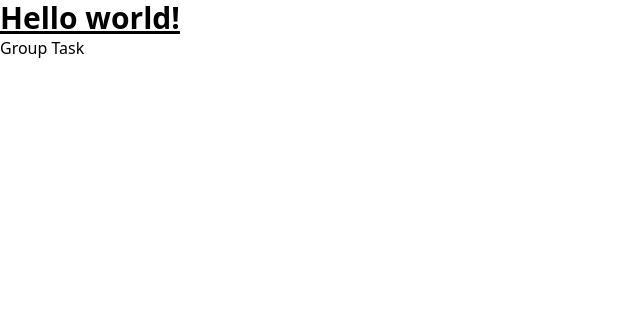
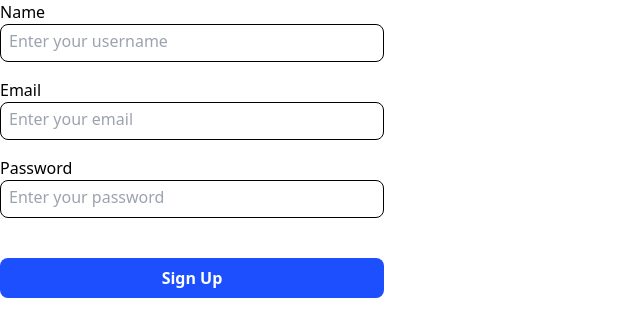
Before and after one commit to saradbabushrestha/GIT-Bootcamp, a React (Vite) app in the folder group-task/: page / in a window 1280 px wide. Shown: the top 336 px of the page, without its empty margins (0-640 px from the left). Built offline with nearby package versions, Linux system fonts and the light colour scheme.

Commit message:
made  button text field components reusable with props in typescript

```diff
--- a/group-task/package.json
+++ b/group-task/package.json
@@ -10,6 +10,7 @@
     "preview": "vite preview"
   },
   "dependencies": {
+    "lucide-react": "^0.469.0",
     "react": "^18.3.1",
     "react-dom": "^18.3.1"
   },
--- a/group-task/src/App.tsx
+++ b/group-task/src/App.tsx
@@ -1,10 +1,10 @@
-import { Sidebar } from "./Layouts/Sidebar";
+// import { Sidebar } from "./Layouts/Sidebar";
+import SignUp from "./pages/SignUp/SignUp";
 
 function App() {
   return (
     <>
-      <Sidebar />
-      <p>Group Task</p>
+      <SignUp />
     </>
   );
 }
--- /dev/null
+++ b/group-task/src/components/Sign Up/ButtonComponent.tsx
@@ -0,0 +1,9 @@
+import { ButtonComponentProps } from "../../types/Sign Up/ButtonComponentProps"
+
+const ButtonComponent = ({btnBgColor,btnText}:ButtonComponentProps) => {
+  return (
+    <button className={ `w-[30vw] font-bold text-white rounded-lg pt-2 pb-2 ${btnBgColor} mt-6`}>{btnText}</button>
+  )
+}
+
+export default ButtonComponent
--- /dev/null
+++ b/group-task/src/components/Sign Up/TextFieldComponent.tsx
@@ -0,0 +1,17 @@
+import { TextFieldComponentProps } from "../../types/Sign Up/TextFieldComponentProps"
+
+
+const TextFieldComponent = ({name,placeholder,label,inputType,value}:TextFieldComponentProps) => {
+  return (
+    <>
+      <div>
+        <p>{label}</p>
+        <div>
+          <input name={name} placeholder={placeholder} type={inputType} className="w-[30vw] rounded-lg border border-black pl-2 pr-2 pt-1 pb-2" value={value}/>
+        </div>
+      </div>
+    </>
+  )
+}
+
+export default TextFieldComponent;
--- /dev/null
+++ b/group-task/src/pages/SignUp/SignUp.tsx
@@ -0,0 +1,18 @@
+import ButtonComponent from "../../components/Sign Up/ButtonComponent"
+import TextFieldComponent from "../../components/Sign Up/TextFieldComponent"
+
+
+const SignUp = () => {
+  return (
+    <>
+    <div className="flex flex-col gap-4">
+        <TextFieldComponent name={"name"} placeholder="Enter your username" inputType="string" label="Name"  />
+        <TextFieldComponent name={"email"} placeholder="Enter your email" inputType="string" label="Email"  />
+        <TextFieldComponent name={"password"} placeholder="Enter your password" inputType="password" label="Password"  />
+        <ButtonComponent  btnBgColor="bg-primary-color" btnText="Sign Up"/>
+    </div>
+    </>
+  )
+}
+
+export default SignUp
--- /dev/null
+++ b/group-task/src/types/Sign Up/ButtonComponentProps.ts
@@ -0,0 +1,4 @@
+export type ButtonComponentProps={
+    btnBgColor:string;
+    btnText:string;
+}
--- /dev/null
+++ b/group-task/src/types/Sign Up/TextFieldComponentProps.ts
@@ -0,0 +1,7 @@
+export type TextFieldComponentProps={
+    placeholder:string;
+    name:string;
+    label:string;
+    inputType:string;
+    value:string;
+}
--- a/group-task/tailwind.config.js
+++ b/group-task/tailwind.config.js
@@ -2,7 +2,11 @@
 export default {
   content: ["./index.html", "./src/**/*.{js,ts,jsx,tsx}"],
   theme: {
-    extend: {},
+    extend: {
+      colors: {
+        "primary-color": "#1E4FFE",
+      },
+    },
   },
   plugins: [],
 };
```
Also changed, not shown: group-task/src/components/Sign Up/IconComponent.tsx (added, +9 -0 lines), 1 other file (tests, documents, lock files or other folders).
